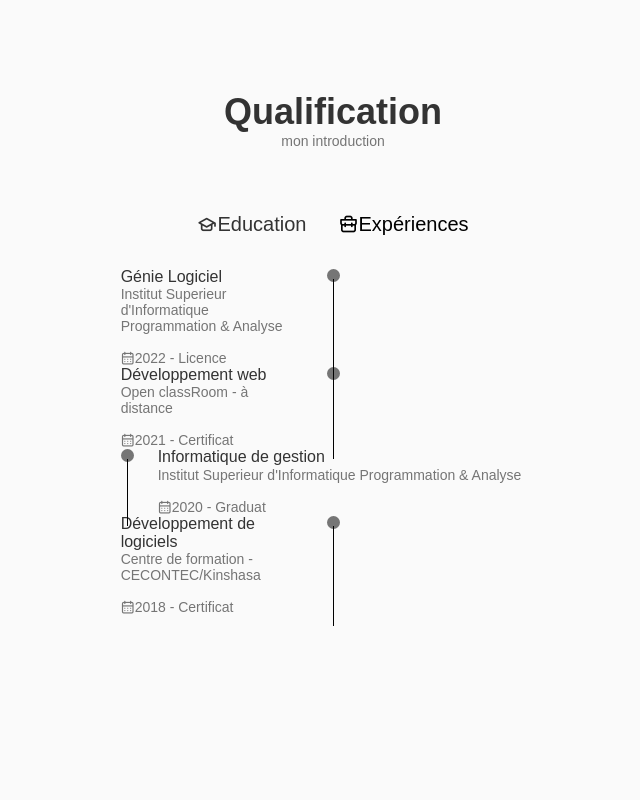
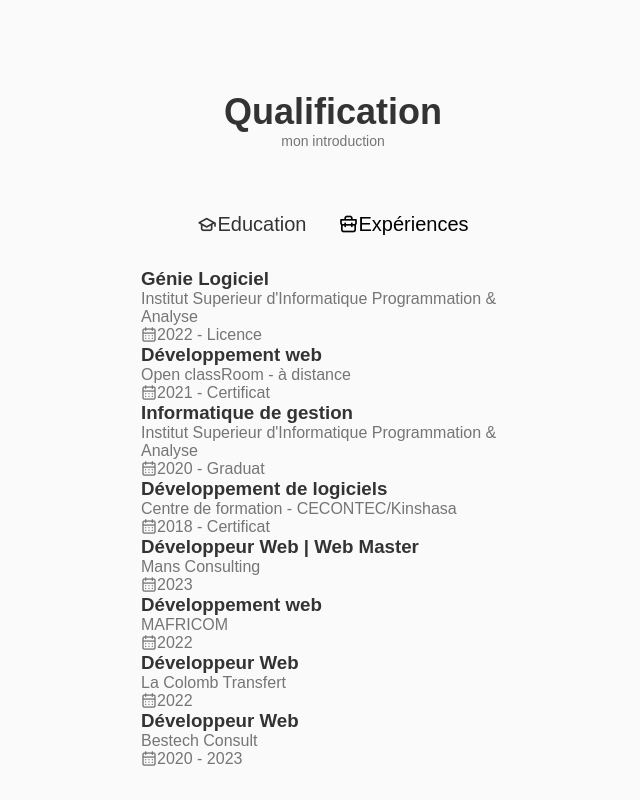
Before and after one commit to rovertnet/mon_portfolio, a React (Create React App) app: page / in a window 1280 px wide. Shown: the part 2895-3695 px from the top of the page, without its empty margins (307-947 px from the left). Before the commit the page ends 3542 px from the top, so only its background shows below. Built offline with nearby package versions, Linux system fonts and the light colour scheme.

Commit message:
un autre comite

```diff
--- a/src/composants/qualification/Qualification.jsx
+++ b/src/composants/qualification/Qualification.jsx
@@ -41,7 +41,10 @@ const Qualification = () => {
                     </div>
 
                       <div className="qualification_data">
-
+                          <div>
+                              <span className="qualification_rounder"></span>
+                              <span className="qualification_line"></span>
+                          </div>
                           <div>
                               <h3 className="qualification_title">Développement web</h3>
                               <span className="qualification_subtitle">
@@ -50,6 +53,21 @@ const Qualification = () => {
                               <div className="qualification_calender">
                                   <i className="uil uil-calendar-alt"></i>
                                   2021 - Certificat
+                              </div>
+                          </div>
+
+                      </div>
+
+                      <div className="qualification_data">
+
+                          <div>
+                              <h3 className="qualification_title">Informatique de gestion</h3>
+                              <span className="qualification_subtitle">
+                                  Institut Superieur d'Informatique Programmation & Analyse
+                              </span>
+                              <div className="qualification_calender">
+                                  <i className="uil uil-calendar-alt"></i>
+                                  2020 - Graduat
                               </div>
                           </div>
                           <div>
@@ -64,20 +82,6 @@ const Qualification = () => {
                               <span className="qualification_line"></span>
                           </div>
                           <div>
-                              <h3 className="qualification_title">Informatique de gestion</h3>
-                              <span className="qualification_subtitle">
-                                  Institut Superieur d'Informatique Programmation & Analyse
-                              </span>
-                              <div className="qualification_calender">
-                                  <i className="uil uil-calendar-alt"></i>
-                                  2020 - Graduat
-                              </div>
-                          </div>
-                      </div>
-
-                      <div className="qualification_data">
-
-                          <div>
                               <h3 className="qualification_title">Développement de logiciels</h3>
                               <span className="qualification_subtitle">
                                   Centre de formation - CECONTEC/Kinshasa
@@ -87,19 +91,13 @@ const Qualification = () => {
                                   2018 - Certificat
                               </div>
                           </div>
-                          <div>
-                              <span className="qualification_rounder"></span>
-                              <span className="qualification_line"></span>
-                          </div>
+
                       </div>
                 </div>
 
                 <div className="qualification_content">
                       <div className="qualification_data">
-                          <div>
-                              <span className="qualification_rounder"></span>
-                              <span className="qualification_line"></span>
-                          </div>
+
                           <div>
                               <h3 className="qualification_title">Développeur Web | Web Master</h3>
                               <span className="qualification_subtitle">
@@ -109,6 +107,10 @@ const Qualification = () => {
                                   <i className="uil uil-calendar-alt"></i>
                                   2023
                               </div>
+                          </div>
+                          <div>
+                              <span className="qualification_rounder"></span>
+                              <span className="qualification_line"></span>
                           </div>
                       </div>
 
@@ -130,10 +132,7 @@ const Qualification = () => {
                       </div>
 
                       <div className="qualification_data">
-                          <div>
-                              <span className="qualification_rounder"></span>
-                              <span className="qualification_line"></span>
-                          </div>
+
                           <div>
                               <h3 className="qualification_title">Développeur Web</h3>
                               <span className="qualification_subtitle">
@@ -143,6 +142,10 @@ const Qualification = () => {
                                   <i className="uil uil-calendar-alt"></i>
                                   2022
                               </div>
+                          </div>
+                          <div>
+                              <span className="qualification_rounder"></span>
+                              <span className="qualification_line"></span>
                           </div>
                       </div>
 
--- a/src/composants/qualification/qualification.css
+++ b/src/composants/qualification/qualification.css
@@ -25,43 +25,6 @@
 }
 .qualification_sections{
     display: grid;
-    grid-template-columns: 0.1fr;
+    grid-template-columns: 0.5fr;
     justify-content: center;
 }
-.qualification_content{
-    display: none;
-}
-.qualification_content-active{
-    display: block;
-}
-.qualification_data{
-    display: grid;
-    grid-template-columns: 1fr max-content 1fr;
-    column-gap: 1.5rem;
-}
-.qualification_title{
-    font-size: var(--normal-font-size);
-    font-weight: var(--font-medium);
-}
-.qualification_subtitle{
-    display: inline-block;
-    font-size: var(--small-font-size);
-    margin-bottom: var(--mb-1);
-}
-.qualification_calender{
-    font-size: var(--small-font-size);
-}
-.qualification_rounder{
-    display: inline-block;
-    width: 13px;
-    height: 13px;
-    background-color: var(--text-color);
-    border-radius: 50%;
-}
-.qualification_line{
-    display: block;
-    width: 1px;
-    height: 100%;
-    background-color: var(--title-color-dark);
-    transform: translate(6px, -7px);
-}
```
